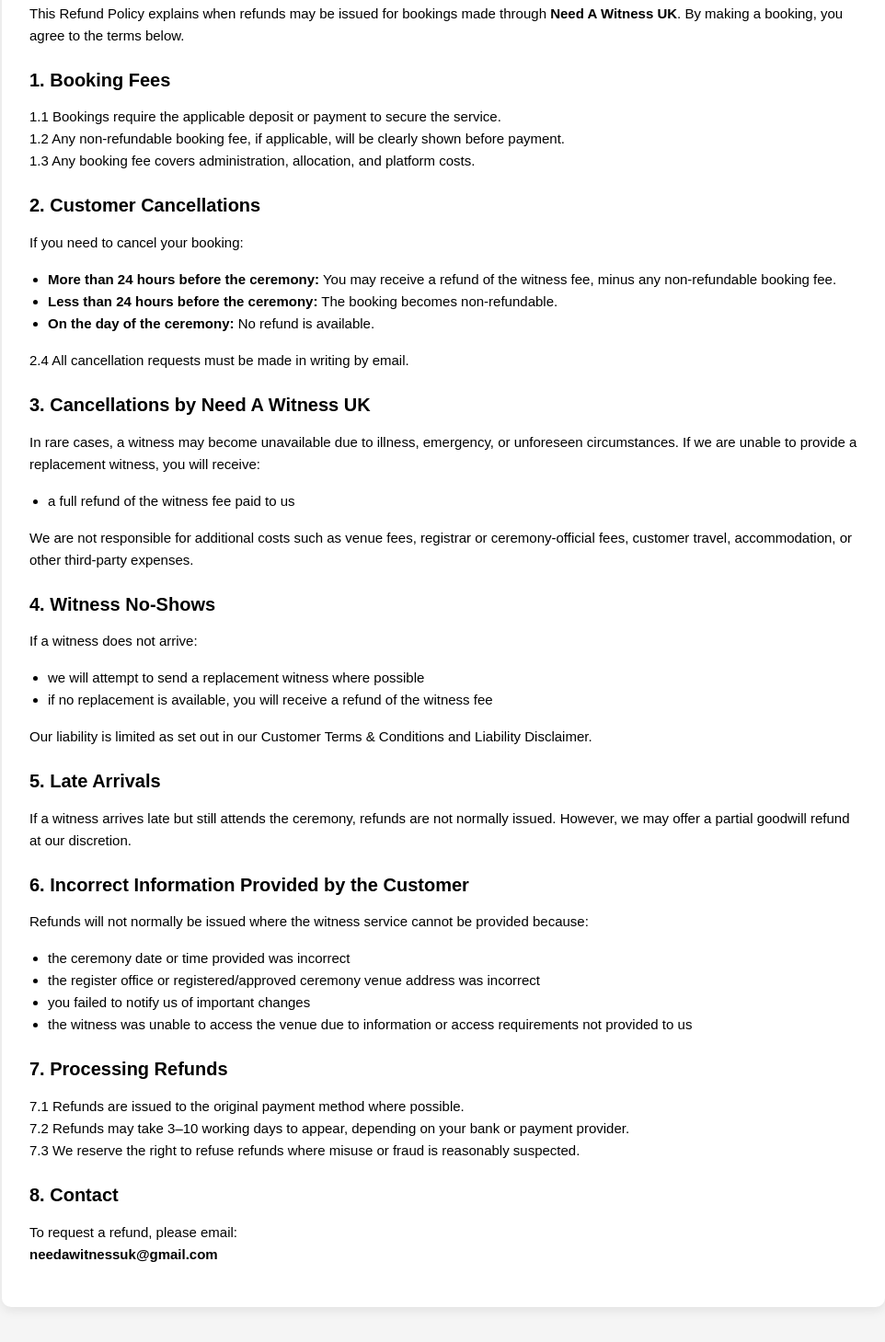
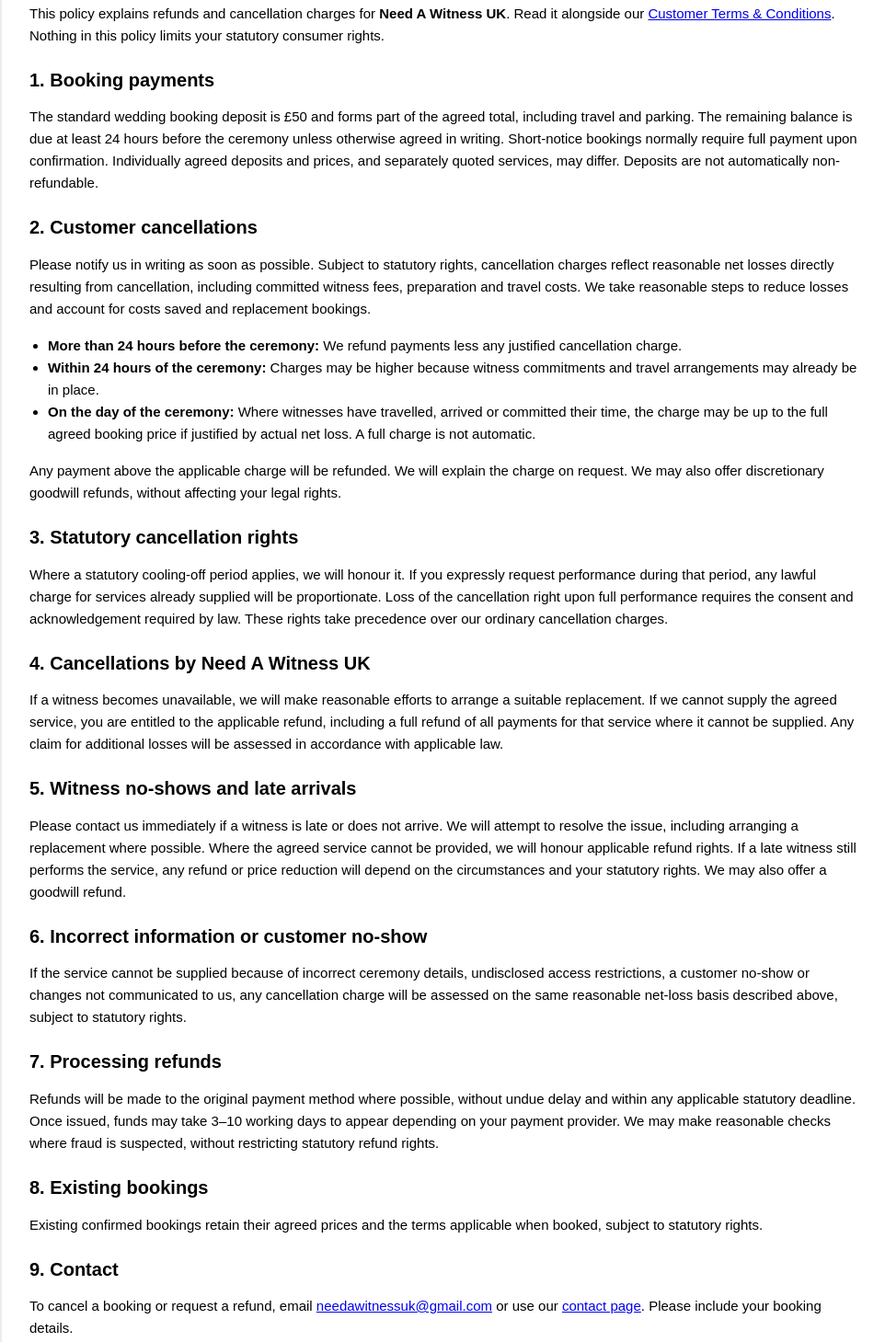
Before and after one commit to pointlessproductions2020-beep/needawitness, a plain HTML site: page refund-policy.html in a window 1280 px wide. Shown: the part 147-1606 px from the top of the page at 92% size, without its empty margins (158-1120 px from the left). Drawn offline with Linux system fonts and the light colour scheme.

Commit message:
Update refund policy details and structure

```diff
--- a/refund-policy.html
+++ b/refund-policy.html
@@ -46,88 +46,41 @@
 
 <div class="wrapper">
     <h1>Refund Policy</h1>
-    <p class="small">Last updated: September 2026</p>
+    <p class="small">Last updated: 24 November 2026</p>
+    <p>This policy explains refunds and cancellation charges for <strong>Need A Witness UK</strong>. Read it alongside our <a href="customer-terms.html">Customer Terms &amp; Conditions</a>. Nothing in this policy limits your statutory consumer rights.</p>
 
-    <p>
-        This Refund Policy explains when refunds may be issued for bookings made through
-        <strong>Need A Witness UK</strong>. By making a booking, you agree to the terms below.
-    </p>
+    <h2>1. Booking payments</h2>
+    <p>The standard wedding booking deposit is £50 and forms part of the agreed total, including travel and parking. The remaining balance is due at least 24 hours before the ceremony unless otherwise agreed in writing. Short-notice bookings normally require full payment upon confirmation. Individually agreed deposits and prices, and separately quoted services, may differ. Deposits are not automatically non-refundable.</p>
 
-    <h2>1. Booking Fees</h2>
-    <p>
-        1.1 Bookings require the applicable deposit or payment to secure the service.<br>
-        1.2 Any non-refundable booking fee, if applicable, will be clearly shown before payment.<br>
-        1.3 Any booking fee covers administration, allocation, and platform costs.
-    </p>
+    <h2>2. Customer cancellations</h2>
+    <p>Please notify us in writing as soon as possible. Subject to statutory rights, cancellation charges reflect reasonable net losses directly resulting from cancellation, including committed witness fees, preparation and travel costs. We take reasonable steps to reduce losses and account for costs saved and replacement bookings.</p>
+    <ul>
+        <li><strong>More than 24 hours before the ceremony:</strong> We refund payments less any justified cancellation charge.</li>
+        <li><strong>Within 24 hours of the ceremony:</strong> Charges may be higher because witness commitments and travel arrangements may already be in place.</li>
+        <li><strong>On the day of the ceremony:</strong> Where witnesses have travelled, arrived or committed their time, the charge may be up to the full agreed booking price if justified by actual net loss. A full charge is not automatic.</li>
+    </ul>
+    <p>Any payment above the applicable charge will be refunded. We will explain the charge on request. We may also offer discretionary goodwill refunds, without affecting your legal rights.</p>
 
-    <h2>2. Customer Cancellations</h2>
-    <p>
-        If you need to cancel your booking:
-    </p>
-    <ul>
-        <li><strong>More than 24 hours before the ceremony:</strong> You may receive a refund of the witness fee, minus any non-refundable booking fee.</li>
-        <li><strong>Less than 24 hours before the ceremony:</strong> The booking becomes non-refundable.</li>
-        <li><strong>On the day of the ceremony:</strong> No refund is available.</li>
-    </ul>
+    <h2>3. Statutory cancellation rights</h2>
+    <p>Where a statutory cooling-off period applies, we will honour it. If you expressly request performance during that period, any lawful charge for services already supplied will be proportionate. Loss of the cancellation right upon full performance requires the consent and acknowledgement required by law. These rights take precedence over our ordinary cancellation charges.</p>
 
-    <p>
-        2.4 All cancellation requests must be made in writing by email.
-    </p>
+    <h2>4. Cancellations by Need A Witness UK</h2>
+    <p>If a witness becomes unavailable, we will make reasonable efforts to arrange a suitable replacement. If we cannot supply the agreed service, you are entitled to the applicable refund, including a full refund of all payments for that service where it cannot be supplied. Any claim for additional losses will be assessed in accordance with applicable law.</p>
 
-    <h2>3. Cancellations by Need A Witness UK</h2>
-    <p>
-        In rare cases, a witness may become unavailable due to illness, emergency, or unforeseen circumstances.
-        If we are unable to provide a replacement witness, you will receive:
-    </p>
-    <ul>
-        <li>a full refund of the witness fee paid to us</li>
-    </ul>
-    <p>
-        We are not responsible for additional costs such as venue fees, registrar or ceremony-official fees,
-        customer travel, accommodation, or other third-party expenses.
-    </p>
+    <h2>5. Witness no-shows and late arrivals</h2>
+    <p>Please contact us immediately if a witness is late or does not arrive. We will attempt to resolve the issue, including arranging a replacement where possible. Where the agreed service cannot be provided, we will honour applicable refund rights. If a late witness still performs the service, any refund or price reduction will depend on the circumstances and your statutory rights. We may also offer a goodwill refund.</p>
 
-    <h2>4. Witness No-Shows</h2>
-    <p>
-        If a witness does not arrive:
-    </p>
-    <ul>
-        <li>we will attempt to send a replacement witness where possible</li>
-        <li>if no replacement is available, you will receive a refund of the witness fee</li>
-    </ul>
-    <p>
-        Our liability is limited as set out in our Customer Terms &amp; Conditions and Liability Disclaimer.
-    </p>
+    <h2>6. Incorrect information or customer no-show</h2>
+    <p>If the service cannot be supplied because of incorrect ceremony details, undisclosed access restrictions, a customer no-show or changes not communicated to us, any cancellation charge will be assessed on the same reasonable net-loss basis described above, subject to statutory rights.</p>
 
-    <h2>5. Late Arrivals</h2>
-    <p>
-        If a witness arrives late but still attends the ceremony, refunds are not normally issued.
-        However, we may offer a partial goodwill refund at our discretion.
-    </p>
+    <h2>7. Processing refunds</h2>
+    <p>Refunds will be made to the original payment method where possible, without undue delay and within any applicable statutory deadline. Once issued, funds may take 3–10 working days to appear depending on your payment provider. We may make reasonable checks where fraud is suspected, without restricting statutory refund rights.</p>
 
-    <h2>6. Incorrect Information Provided by the Customer</h2>
-    <p>
-        Refunds will not normally be issued where the witness service cannot be provided because:
-    </p>
-    <ul>
-        <li>the ceremony date or time provided was incorrect</li>
-        <li>the register office or registered/approved ceremony venue address was incorrect</li>
-        <li>you failed to notify us of important changes</li>
-        <li>the witness was unable to access the venue due to information or access requirements not provided to us</li>
-    </ul>
+    <h2>8. Existing bookings</h2>
+    <p>Existing confirmed bookings retain their agreed prices and the terms applicable when booked, subject to statutory rights.</p>
 
-    <h2>7. Processing Refunds</h2>
-    <p>
-        7.1 Refunds are issued to the original payment method where possible.<br>
-        7.2 Refunds may take 3–10 working days to appear, depending on your bank or payment provider.<br>
-        7.3 We reserve the right to refuse refunds where misuse or fraud is reasonably suspected.
-    </p>
-
-    <h2>8. Contact</h2>
-    <p>
-        To request a refund, please email:<br>
-        <strong>needawitnessuk@gmail.com</strong>
-    </p>
+    <h2>9. Contact</h2>
+    <p>To cancel a booking or request a refund, email <a href="mailto:needawitnessuk@gmail.com">needawitnessuk@gmail.com</a> or use our <a href="contact.html">contact page</a>. Please include your booking details.</p>
 
 </div>
 
```
